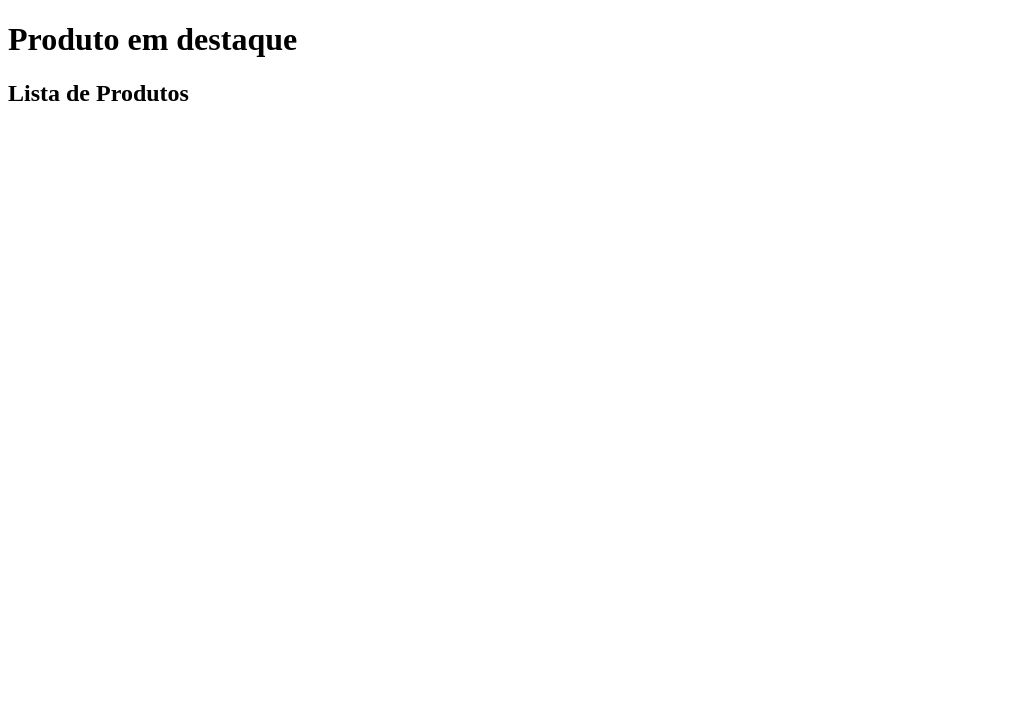
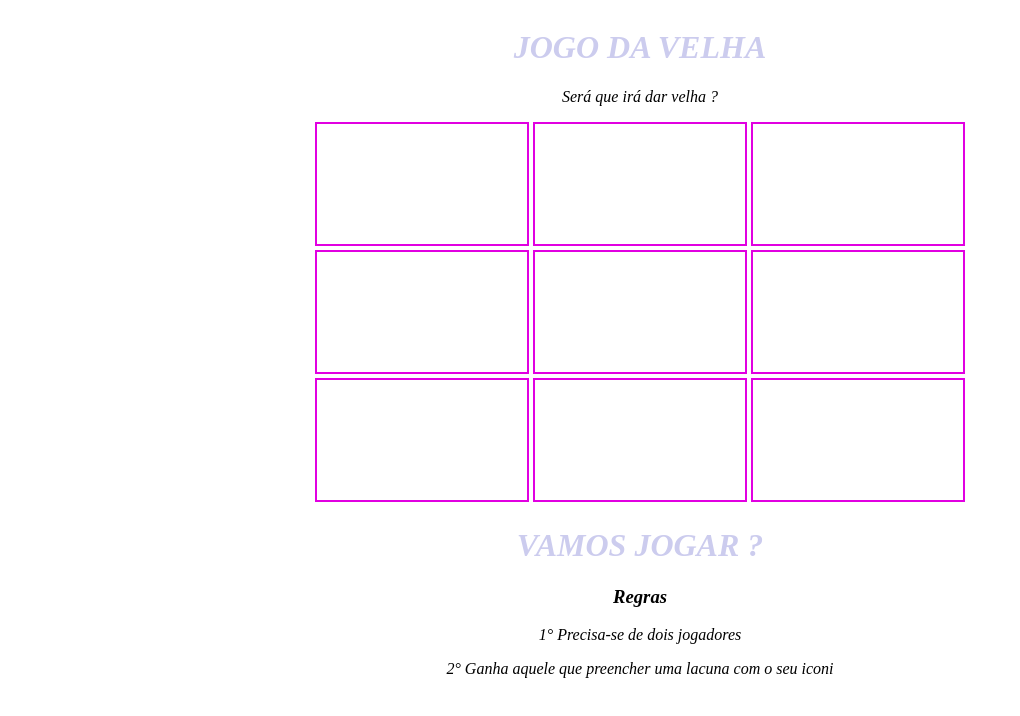
Before and after one commit to LuaneVonStein/atividade_LTP, a plain HTML site: page index.html in a window 1280 px wide. Shown: the whole page, without its empty margins (0-1020 px from the left). Drawn offline with Linux system fonts and the light colour scheme.

Commit message:
Update index.html

```diff
--- a/index.html
+++ b/index.html
@@ -1,19 +1,71 @@
 <!DOCTYPE html>
-<html lang="en">
-<head>
-  <meta charset="UTF-8">
-  <meta http-equiv="X-UA-Compatible" content="IE=edge">
-  <meta name="viewport" content="width=device-width, initial-scale=1.0">
-  <link rel="stylesheet" href="estilo.css">
-  <title>Document</title>
+<html>
+<i>
+  <i><title>Jogo da Velha</title></i>
+  <style>
+.square {
+    width: 210px;
+    height: 120px;
+    border: 2px solid rgb(225, 0, 225);
+    display: inline-block;
+    text-align: center;
+    line-height: 120px;
+    font-size: 44px;
+    cursor: pointer;
+
+  }
+
+body {
+  display: grid;
+  justify-items: center;
+  justify-content: center;
+  align-items: center;
+  text-align: center;
+  background-color:204, 204, 238;
+}
+
+h1 {
+    color: rgb(204, 204, 238);
+  }
+
+</style>
 </head>
 <body>
-  <h1>Produto em destaque</h1>
-  <div id="produto-destaque"></div>
 
-  <h2>Lista de Produtos</h2>
-  <div id="lista-produtos"></div>
+  <div class="game-board">
+    <h1>JOGO DA VELHA </h1>
 
-  <script src="script.js"></script>
+    <p>Será que irá dar velha ?</p>
+
+    <div class="game-board">
+    <div class="square"></div>
+    <div class="square"></div>
+    <div class="square"></div>
+   <br/>
+    <div class="square"></div>
+    <div class="square"></div>
+    <div class="square"></div>
+   <br/>
+    <div class="square"></div>
+    <div class="square"></div>
+    <div class="square"></div>
+  </div>
+</div>
+
+  <script src="assets/javascript.js"></script>
+
 </body>
 </html>
+</style>
+</head>
+
+
+
+<body >
+  <h1>VAMOS JOGAR ?</h1>
+  <h3>Regras</h3>
+  <p>1° Precisa-se de dois jogadores</p>
+  <P>2° Ganha aquele que preencher uma lacuna com o seu iconi  </P>
+  <div id="tela"></div>
+</body>
+</html>
```
